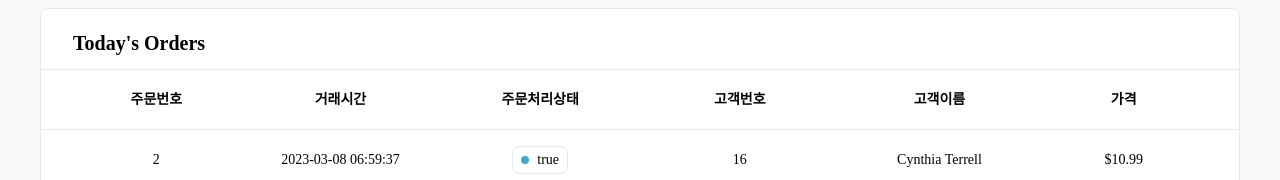
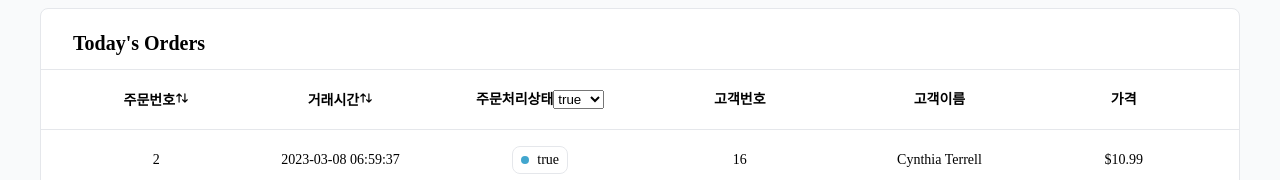
Before and after one commit to wanted-pre-onboarding-internship-1team/pre-onboarding-9th-4-1, a React (Create React App) app: page / in a window 1280 px wide. Shown: the part 128-308 px from the top of the page. Built offline with nearby package versions, Linux system fonts and the light colour scheme.

Commit message:
[#2] feat: 주문 처리 상태 필터링

```diff
--- a/src/component/common/Table.tsx
+++ b/src/component/common/Table.tsx
@@ -10,7 +10,7 @@ import {
   getFacetedUniqueValues,
 } from '@tanstack/react-table';
 import styled, { css } from 'styled-components';
-import { TbSortAscending, TbSortDescending } from 'react-icons/tb';
+import { TbSortAscending, TbSortDescending, TbArrowsSort } from 'react-icons/tb';
 
 
 interface TableProps<T extends object> {
@@ -27,7 +27,6 @@ const Table = <T extends object>({ data, columns }: TableProps<T>) => {
     getFilteredRowModel: getFilteredRowModel(),
     getFacetedUniqueValues: getFacetedUniqueValues(),
   });
-
 
   return (
     <TableWrapper>
@@ -51,6 +50,22 @@ const Table = <T extends object>({ data, columns }: TableProps<T>) => {
                     asc: <TbSortAscending />,
                     desc: <TbSortDescending />,
                   }[header.column.getIsSorted() as string] ?? null}
+                  {header.column.getCanSort() && !header.column.getIsSorted() ? (
+                    <TbArrowsSort />
+                  ) : null}
+                  {header.column.getCanFilter() ? (
+                    <select
+                      onChange={({ currentTarget: { value } }) => {
+                        return header.column.setFilterValue(JSON.parse(value))
+                      }}
+                    >
+
+                      {Array.from(header.column.getFacetedUniqueValues().keys()).map((value) => (
+                        <option key={value}>{value ? "true" : "false"}</option>
+                      ))}
+
+                    </select>
+                  ) : null}
                 </Th>
               );
             })}
@@ -71,6 +86,7 @@ const Table = <T extends object>({ data, columns }: TableProps<T>) => {
     </TableWrapper >
   );
 };
+
 
 const TableWrapper = styled.table`
   table-layout: fixed;
--- a/src/hooks/useTableData.ts
+++ b/src/hooks/useTableData.ts
@@ -9,6 +9,10 @@ const useTableData = (dataList: DataType[]) => {
     return enableColumns.includes(column);
   };
 
+  const isFilterEnabledColumn = (column: string) => {
+    const enableColumns: string[] = ['status'];
+    return enableColumns.includes(column);
+  };
   const columns = useMemo<ColumnDef<DataType>[]>(() => {
     if (!dataList) return [];
 
@@ -29,6 +33,8 @@ const useTableData = (dataList: DataType[]) => {
       header: dataHeader[key],
       accessorKey: key,
       enableSorting: isSortEnabledColumn(key),
+      enableColumnFilter: isFilterEnabledColumn(key),
+      filterFn: 'auto',
       sortingFn: 'auto',
       cell: info => {
         const value = info.getValue() as string | number;
```
